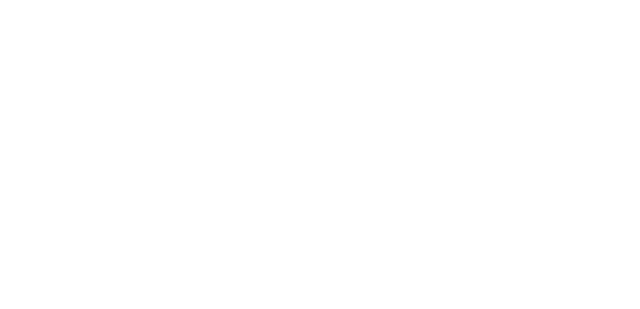
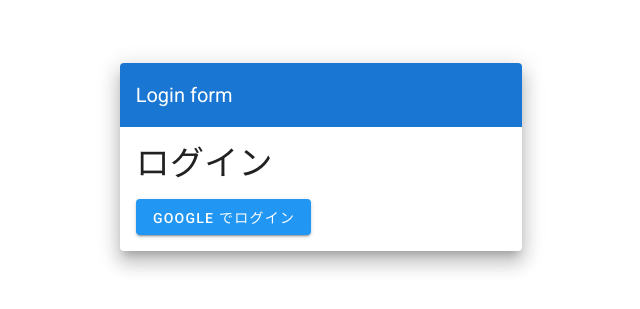
Before and after one commit to ariju/management, a Nuxt app: page /login in a window 1280 px wide. Before the commit this address had no page. Shown: the part 243-552 px from the top of the page, without its empty margins (319-959 px from the left). Built offline with nearby package versions, Linux system fonts and the light colour scheme.

Commit message:
ログインページの作成

```diff
--- /dev/null
+++ b/pages/login.vue
@@ -0,0 +1,39 @@
+<template>
+  <v-app>
+    <v-main>
+      <v-container class="fill-height" fluid>
+        <v-row align="center" justify="center">
+          <v-col cols="12" sm="8" md="4">
+            <v-card class="elevation-12">
+              <v-toolbar color="primary" dark flat>
+                <v-toolbar-title>Login form </v-toolbar-title>
+                <v-spacer />
+              </v-toolbar>
+              <v-card-title>
+                <h1 class="display-1">ログイン</h1>
+              </v-card-title>
+              <v-card-text>
+                <v-form class="w-full" @submit.prevent="onSubmit">
+                  <v-btn type="submit" class="info">
+                    Google でログイン
+                  </v-btn>
+                </v-form>
+              </v-card-text>
+            </v-card>
+          </v-col>
+        </v-row>
+      </v-container>
+    </v-main>
+  </v-app>
+</template>
+
+<script>
+export default {
+  methods: {
+    onSubmit() {
+      const provider = new this.$firebase.auth.GoogleAuthProvider();
+      this.$fireAuth.signInWithRedirect(provider)
+    }
+  },
+};
+</script>
```
